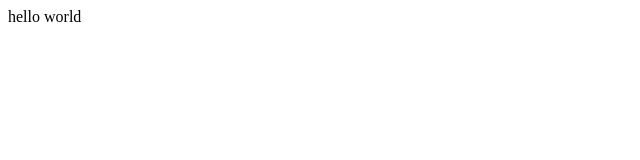
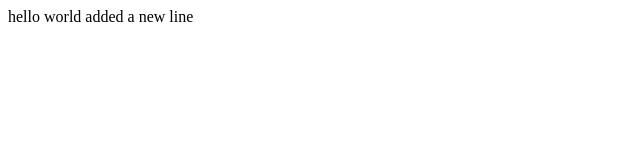
Before and after one commit to shihan033010/accas, a plain HTML site: page index.html in a window 1280 px wide. Shown: the whole page, without its empty margins (0-640 px from the left). Drawn offline with Linux system fonts and the light colour scheme.

Commit message:
changed index.html

```diff
--- a/index.html
+++ b/index.html
@@ -1,5 +1,6 @@
 <html>
 <body>
 hello world
+added a new line
 </body>
 </html>
```
